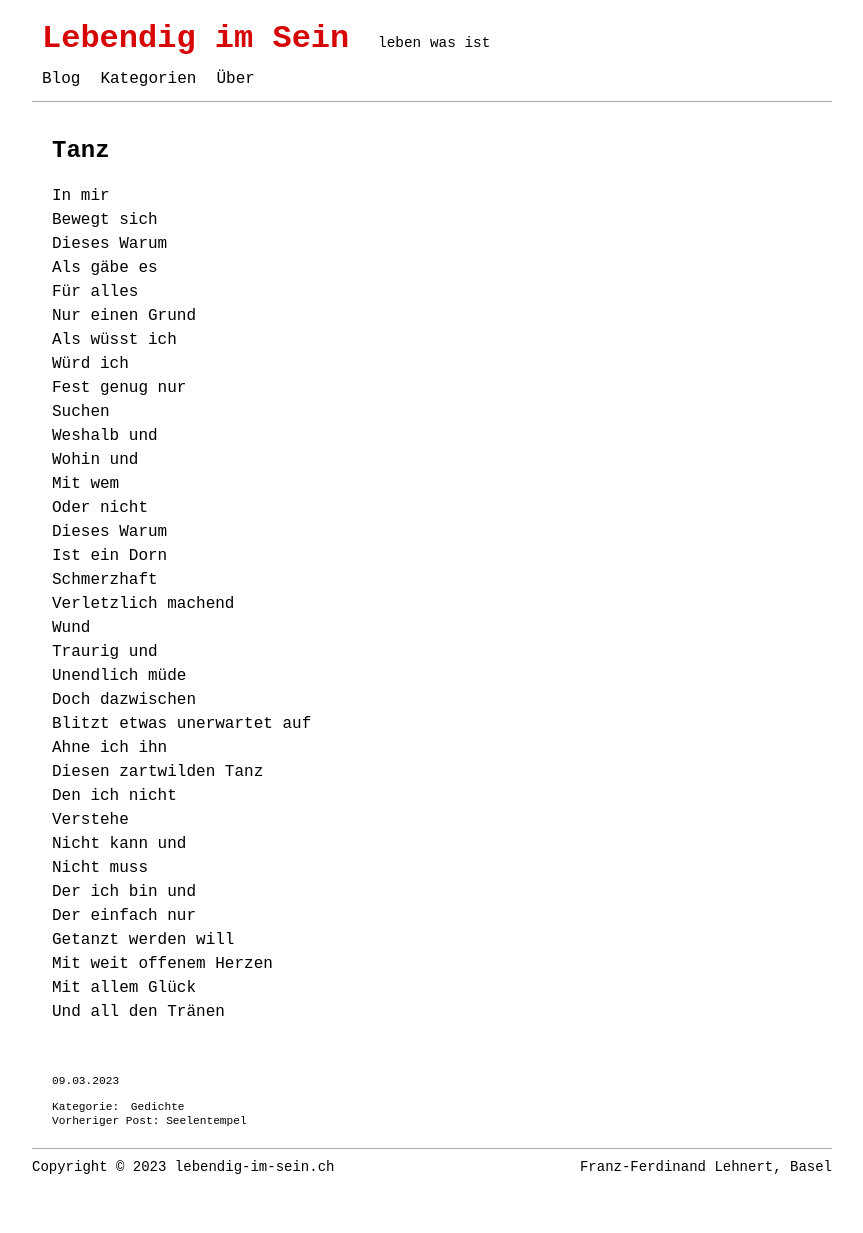
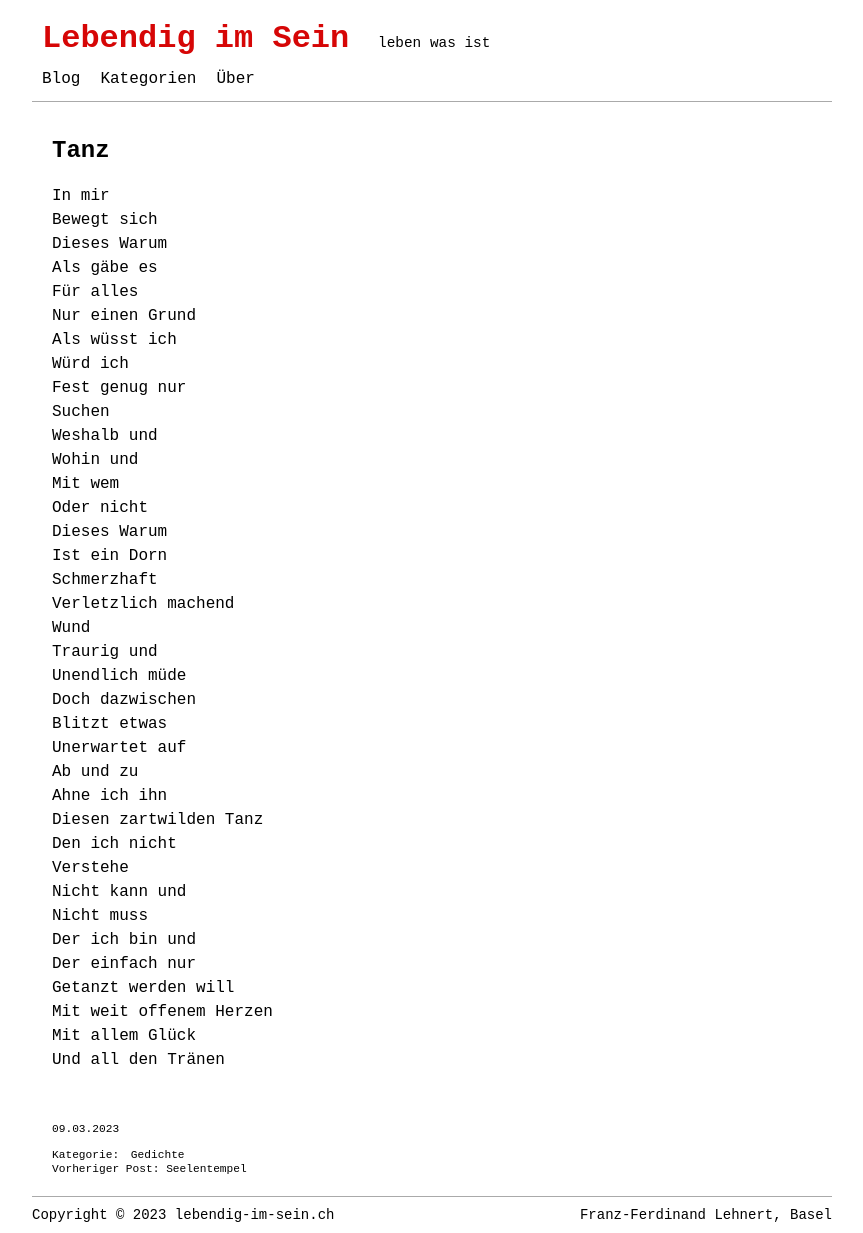
Before and after one commit to lebendigimsein/webpage, a Jekyll site: the page built from _posts/2023-03-09-tanz.markdown, in a window 1280 px wide. Shown: the whole page, without its empty margins (208-1071 px from the left). Built offline with Jekyll 4.4.1, drawn with Linux system fonts in a browser that asks for light colours; before the commit the page ends 1185 px from its top, so only the background shows below that.

Commit message:
tanz changed

```diff
--- a/_posts/2023-03-09-tanz.markdown
+++ b/_posts/2023-03-09-tanz.markdown
@@ -29,7 +29,9 @@ Wund
 Traurig und
 Unendlich müde
 Doch dazwischen
-Blitzt etwas unerwartet auf
+Blitzt etwas
+Unerwartet auf
+Ab und zu
 Ahne ich ihn
 Diesen zartwilden Tanz
 Den ich nicht
```
